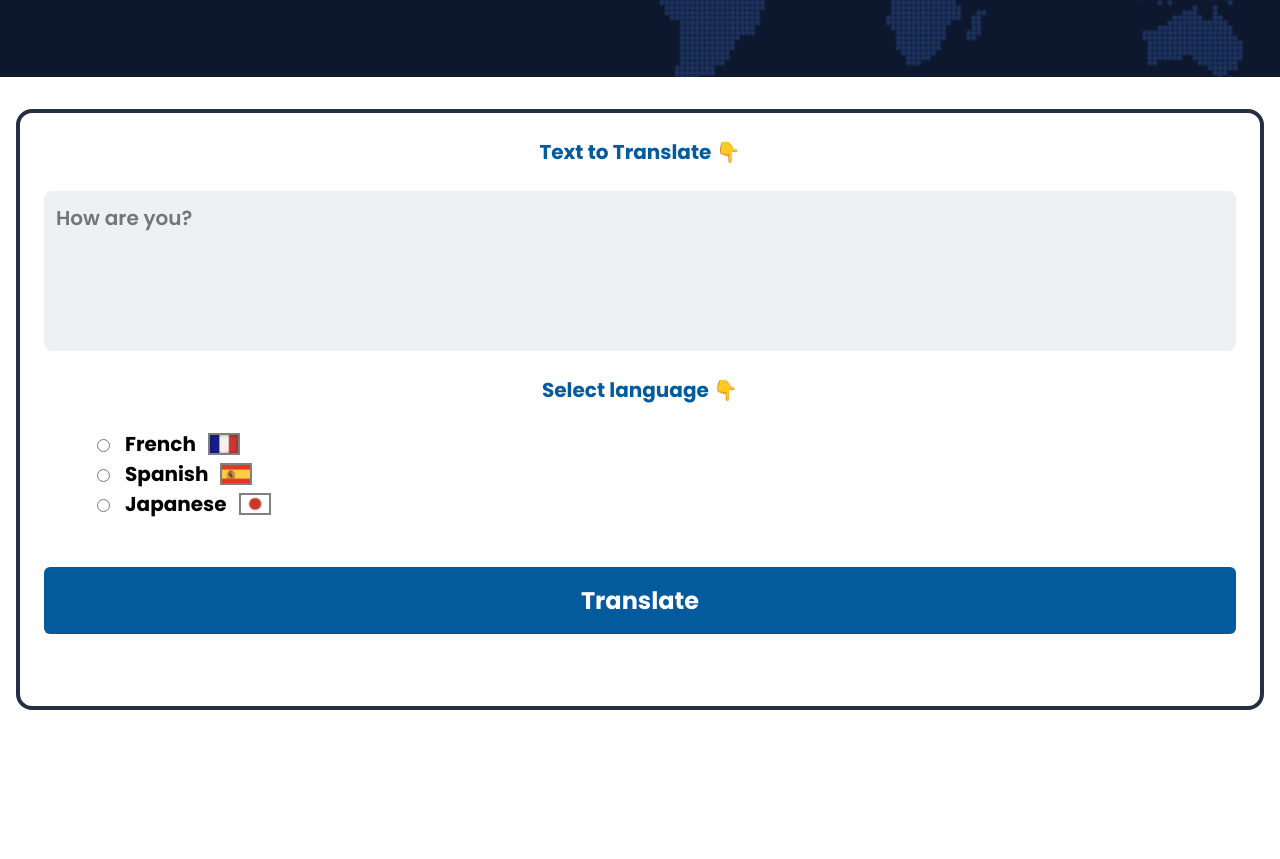
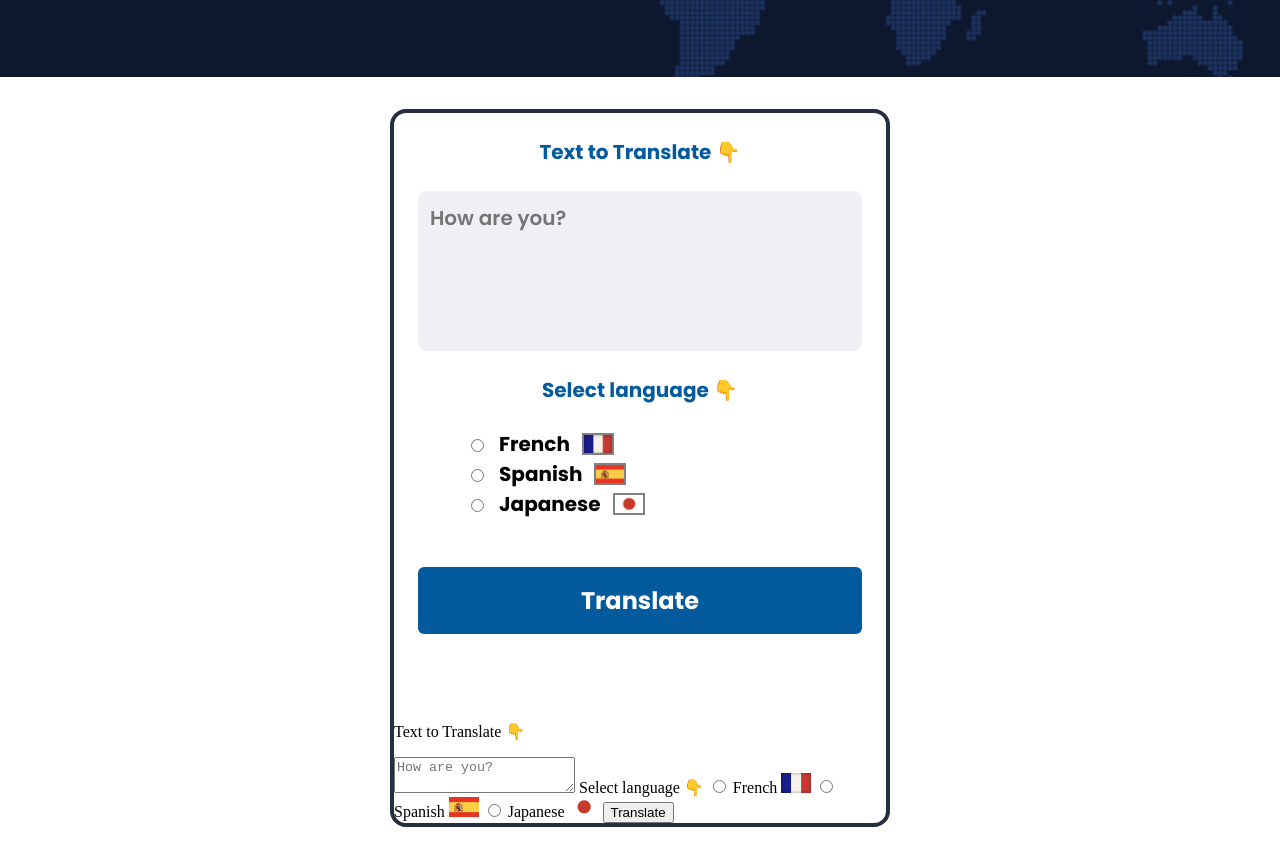
Before and after one commit to spockb/15-pollyglot-translator, a plain HTML site: page index.html in a window 1280 px wide. Shown: the part 197-1056 px from the top of the page. Before the commit the page ends 939 px from the top, so only its background shows below. Drawn offline with Linux system fonts and the light colour scheme; a web font is replaced by a local one.

Commit message:
minor tweaks. added js comments.

```diff
--- a/index.css
+++ b/index.css
@@ -22,6 +22,8 @@ body {
     align-items: center;
     justify-content: center;
     padding: 5rem 0;
+    max-width: 500px;
+    margin: 0 auto;
 
     img {
       width: 8rem;
@@ -55,7 +57,8 @@ body {
 main {
   border: 0.25rem solid #252f42;
   border-radius: 1rem;
-  margin: 2rem 1rem;
+  max-width: 500px;
+  margin: 2rem auto;
 
   form {
     display: flex;
--- a/index.html
+++ b/index.html
@@ -24,7 +24,7 @@
       </div>
     </section>
 
-    <main>
+    <main id="main">
       <form id="translate-form" action="">
         <label class="main-label" for="input-text">Text to Translate 👇</label>
         <textarea
@@ -51,6 +51,33 @@
         </span>
         <input type="submit" value="Translate" class="button" />
       </form>
+
+      <div id="translation-div" class="translation-div">
+        <p class="main-label" for="input-text">Text to Translate 👇</p>
+        <textarea
+          id="input-text"
+          class="text"
+          form_id="translate-form"
+          placeholder="How are you?"
+        ></textarea>
+        <label for="language" class="main-label">Select language 👇</label>
+        <span class="radio-container">
+          <input type="radio" name="language" id="french" class="radio" />
+          <label for="french">French</label>
+          <img class="flag" src="./assets/fr-flag.png" />
+        </span>
+        <span class="radio-container">
+          <input type="radio" name="language" id="spanish" class="radio" />
+          <label for="spanish">Spanish</label>
+          <img class="flag" src="./assets/sp-flag.png" />
+        </span>
+        <span class="radio-container">
+          <input type="radio" name="language" id="japanese" class="radio" />
+          <label for="japanese">Japanese</label>
+          <img class="flag" src="./assets/jpn-flag.png" />
+        </span>
+        <input type="submit" value="Translate" class="button" />
+      </div>
     </main>
 
     <script src="index.js" type="module"></script>
```
Also changed, not shown: index.js (+7 -0 lines).
